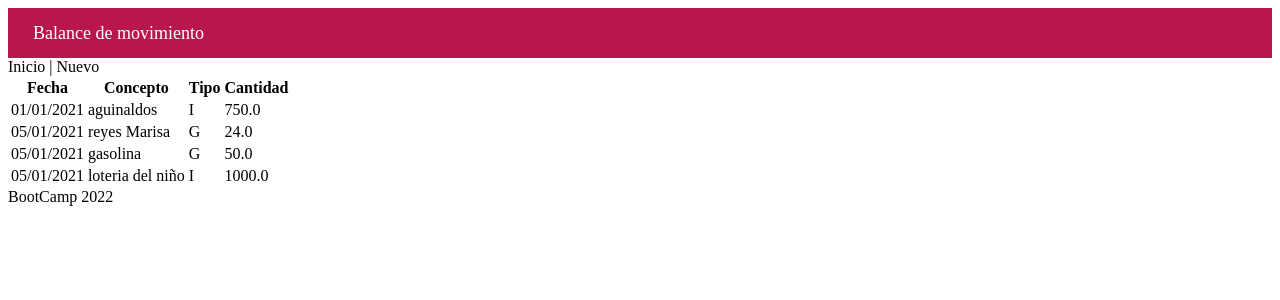
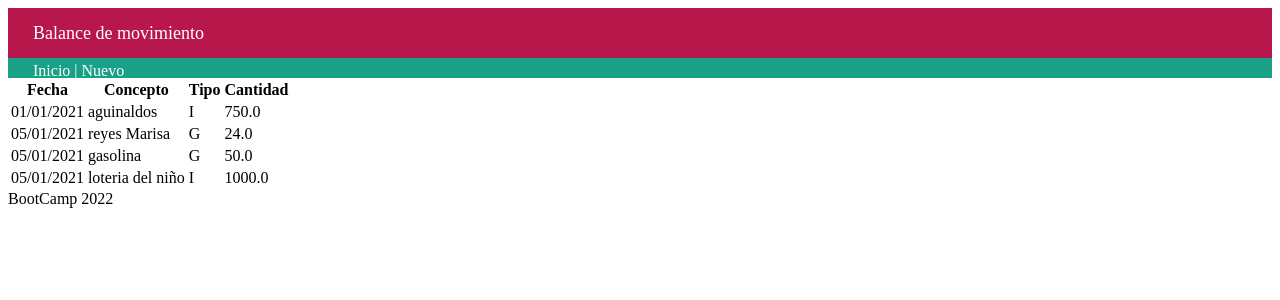
Before and after one commit to Luisda1977/hello-flask, a Flask app: page / in a window 1280 px wide. Shown: the top 300 px of the page. Run offline with Flask 2, Linux system fonts and the light colour scheme.

Commit message:
"styles" barra de navegación

```diff
--- a/balance/static/css/styles.css
+++ b/balance/static/css/styles.css
@@ -6,3 +6,10 @@ header {
     line-height: 50px;
     padding-left: 25px;
 }
+nav {
+    background-color: #19a187;
+    color: white;
+    height: 20px;
+    line-height: 25px;
+    padding-left: 25px;
+}
```
